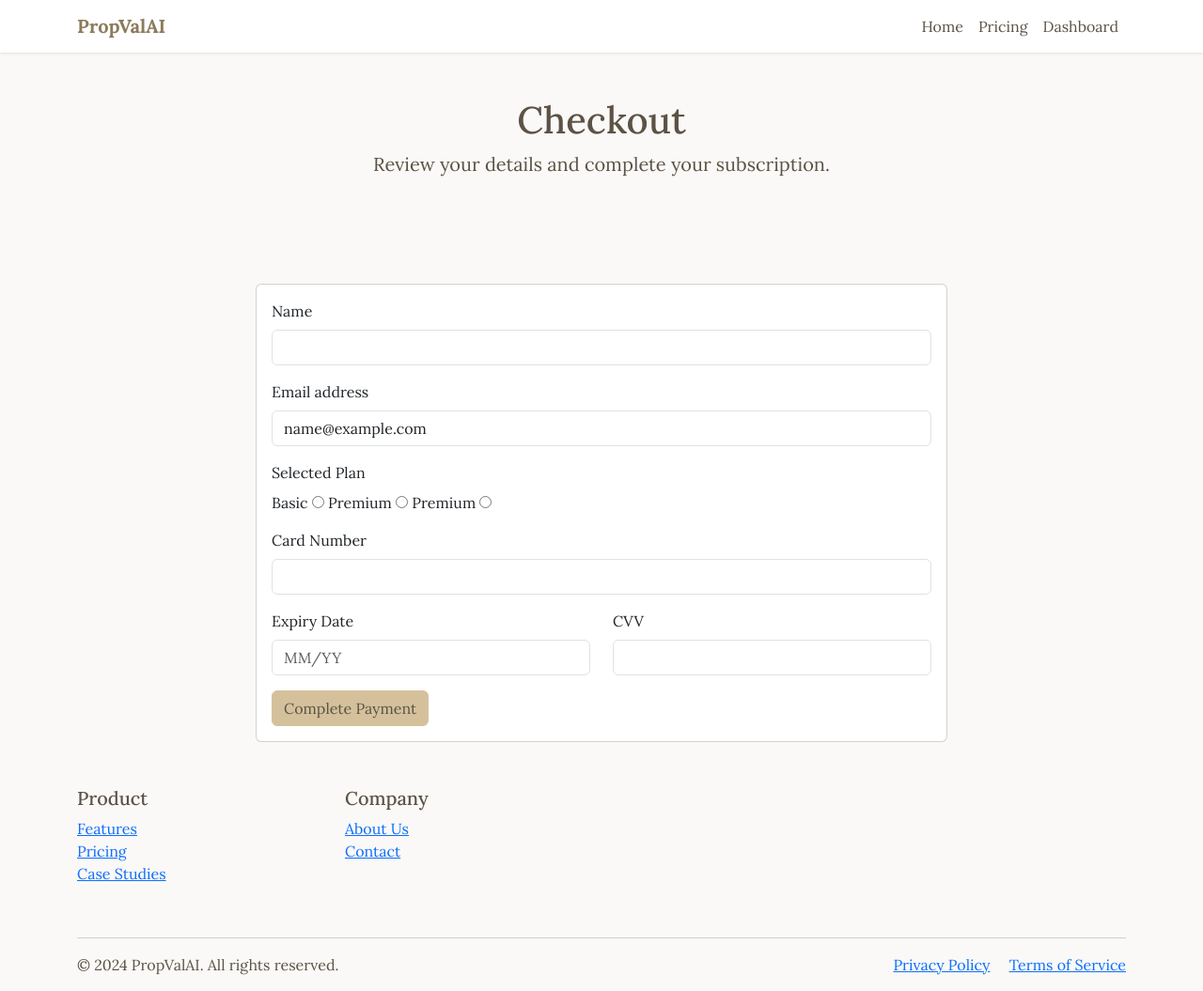
After one commit to JadoreThompson/property-valuation-v2, a Flask app: page /checkout in a window 1280 px wide. The commit adds this page. Shown: the whole page at 94% size. Run offline with Flask 3, Linux system fonts and the light colour scheme; the visitor is signed in with stand-in values (Sample User, id 1).

Commit message:
wip - checkout

```diff
--- /dev/null
+++ b/WebApp/static/checkout.js
@@ -0,0 +1,36 @@
+document.addEventListener('DOMContentLoaded', async function(){
+    const checkoutForm = document.getElementById('checkoutForm');
+    const checkoutSubmitBtn = document.getElementById('checkoutSubmitBtn');
+    const checkoutStatus = document.getElementById('checkoutStatus');
+
+    async function checkout(formObj) {
+        const rsp = await fetch("http://127.0.0.1:80/", {
+        });
+    };
+
+    checkoutSubmitBtn.addEventListener('click', function(e) {
+        e.preventDefault();
+
+        const formData = new FormData(checkoutForm);
+        let formObj = {};
+        try {
+            for (let [k, v] of formData.entries()) {
+                if (v.trim()) {
+                    formObj[k] = v;
+                } else {
+                    throw new Error('Fields Missing');
+                }
+            }
+
+            console.log(formObj);
+
+            //await checkout();
+
+        } catch (e) {
+            checkoutStatus.textContent = e.message;
+            checkoutStatus.style.visibility = 'visible';
+        }
+
+        console.log(formObj);
+    });
+});
--- a/WebApp/static/styles.css
+++ b/WebApp/static/styles.css
@@ -353,6 +353,9 @@ body {
     color: var(--primary-color);
     margin-right: 10px;
 }
+.pricing-button a {
+    color: var(--text-color);
+}
 
 
 /* Contact Sales Styles */
--- /dev/null
+++ b/WebApp/templates/checkout.html
@@ -0,0 +1,122 @@
+{% extends "base.html" %}
+
+{% block title %}Checkout{% endblock %}
+
+{% block content %}
+<nav class="navbar navbar-expand-lg navbar-light">
+    <div class="container">
+        <a class="navbar-brand" href="/">PropValAI</a>
+        <button class="navbar-toggler" type="button" data-bs-toggle="collapse" data-bs-target="#navbarNav" aria-controls="navbarNav" aria-expanded="false" aria-label="Toggle navigation">
+            <span class="navbar-toggler-icon"></span>
+        </button>
+        <div class="collapse navbar-collapse" id="navbarNav">
+            <ul class="navbar-nav ms-auto">
+                <li class="nav-item">
+                    <a class="nav-link" href="/">Home</a>
+                </li>
+                <li class="nav-item">
+                    <a class="nav-link" href="/pricing">Pricing</a>
+                </li>
+                <li class="nav-item">
+                    <a class="nav-link" href="/dashboard">Dashboard</a>
+                </li>
+            </ul>
+        </div>
+    </div>
+</nav>
+
+<section class="checkout-hero text-center py-5">
+    <div class="container">
+        <h1>Checkout</h1>
+        <p class="lead">Review your details and complete your subscription.</p>
+    </div>
+</section>
+
+<section class="checkout-form py-5">
+    <div class="container">
+        <div class="row justify-content-center">
+            <div class="col-md-8">
+                <div class="card">
+                    <div class="card-body">
+                        <form id="checkoutForm">
+                            <div class="mb-3">
+                                <label for="name" class="form-label">Name</label>
+                                <input type="text" class="form-control" id="name" name="name">
+                            </div>
+                            <div class="mb-3">
+                                <label for="email" class="form-label">Email address</label>
+                                <input type="email" class="form-control" id="email" name="email" value="{{ email }}">
+                            </div>
+                            <div class="mb-3">
+                                <label for="plan" class="form-label">Selected Plan</label><br>
+<!--                                <input type="text" class="form-control" id="plan" name="plan" value="" readonly>-->
+                                <label for="basic">Basic</label>
+                                <input type="radio" id="basic" name="pricing_plan" value="basic"
+                                       {% if plan == 'basic' %} checked {% endif %}>
+
+                                <label for="premium">Premium</label>
+                                <input type="radio" id="premium" name="pricing_plan" value="premium"
+                                {% if plan == 'premium' %} checked {% endif %}>
+
+                                <label for="enterprise">Premium</label>
+                                <input type="radio" id="enterprise" name="pricing_plan" value="enterprise"
+                                {% if plan == 'enterprise' %} checked {% endif %}>
+                            </div>
+                            <div class="mb-3">
+                                <label for="card_number" class="form-label">Card Number</label>
+                                <input type="number" class="form-control" id="card_number" name="card_number" required>
+                            </div>
+                            <div class="row">
+                                <div class="col-md-6 mb-3">
+                                    <label for="expiry" class="form-label">Expiry Date</label>
+                                    <input type="text" class="form-control" id="expiry" name="expiry" placeholder="MM/YY" required>
+                                </div>
+                                <div class="col-md-6 mb-3">
+                                    <label for="cvv" class="form-label">CVV</label>
+                                    <input type="number" class="form-control" id="cvv" name="cvv" required>
+                                </div>
+                            </div>
+                            <button id="checkoutSubmitBtn" type="submit" class="btn btn-primary">Complete Payment</button>
+                            <span id="checkoutStatus" hidden></span>
+                        </form>
+                    </div>
+                </div>
+            </div>
+        </div>
+    </div>
+</section>
+
+<footer>
+    <div class="container">
+        <div class="row">
+            <div class="col-md-3 col-sm-6 mb-4">
+                <h5>Product</h5>
+                <ul class="list-unstyled">
+                    <li><a href="#">Features</a></li>
+                    <li><a href="/pricing">Pricing</a></li>
+                    <li><a href="#">Case Studies</a></li>
+                </ul>
+            </div>
+            <div class="col-md-3 col-sm-6 mb-4">
+                <h5>Company</h5>
+                <ul class="list-unstyled">
+                    <li><a href="#">About Us</a></li>
+                    <li><a href="/contact">Contact</a></li>
+                </ul>
+            </div>
+        </div>
+        <hr>
+        <div class="row">
+            <div class="col-md-6 text-center text-md-start">
+                <p>&copy; 2024 PropValAI. All rights reserved.</p>
+            </div>
+            <div class="col-md-6 text-center text-md-end">
+                <a href="#" class="me-3">Privacy Policy</a>
+                <a href="#">Terms of Service</a>
+            </div>
+        </div>
+    </div>
+</footer>
+
+<script src="{{ url_for('static', filename='checkout.js') }}"></script>
+{% endblock %}
--- a/WebApp/views.py
+++ b/WebApp/views.py
@@ -1,11 +1,8 @@
-import json
-
 # Flask Modules
-from flask import Blueprint, jsonify, request, render_template, redirect, url_for
+from flask import Blueprint, jsonify, request, render_template, redirect, url_for, session
 
 # Directory Modules
 from forms import ContactSalesForm
-from db_connection import get_db_conn
 
 
 views = Blueprint("views", __name__)
@@ -46,3 +43,27 @@ def login():
 @views.route('/signup')
 def signup():
     return render_template("signup.html")
+
+
+@views.route("/checkout")
+def checkout():
+    return render_template(
+        'checkout.html',
+        email=session["email"],
+        plan=session["plan"]
+    )
+
+
+"""API Endpoints"""
+@views.route('/get-email', methods=["POST"])
+def get_email():
+    body = request.get_json()
+    session["email"] = body["email"]
+    return jsonify({"email": body["email"]}), 200
+
+
+@views.route('/get-plan', methods=["POST"])
+def get_pricing_plan():
+    body = request.get_json()
+    session["plan"] = body["plan"]
+    return jsonify({"plan": body["plan"]}), 200
```
Also changed, not shown: API/api.py (+36 -0 lines), API/models.py (+16 -0 lines), WebApp/static/index.js (+0 -11 lines), WebApp/static/pricing.js (added, +13 -0 lines), WebApp/static/signup.js (+11 -2 lines), WebApp/templates/pricing.html (+33 -29 lines).
